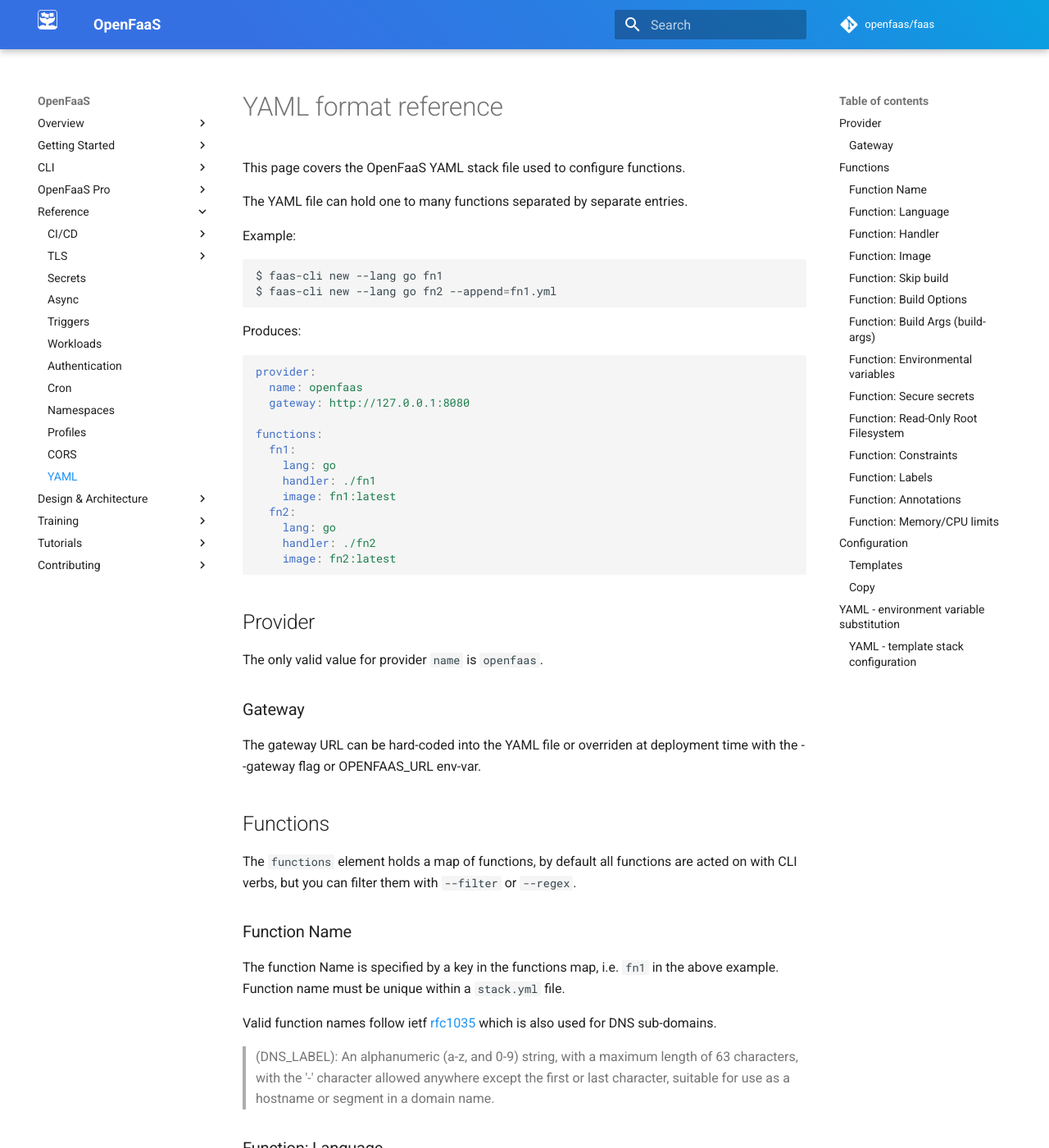
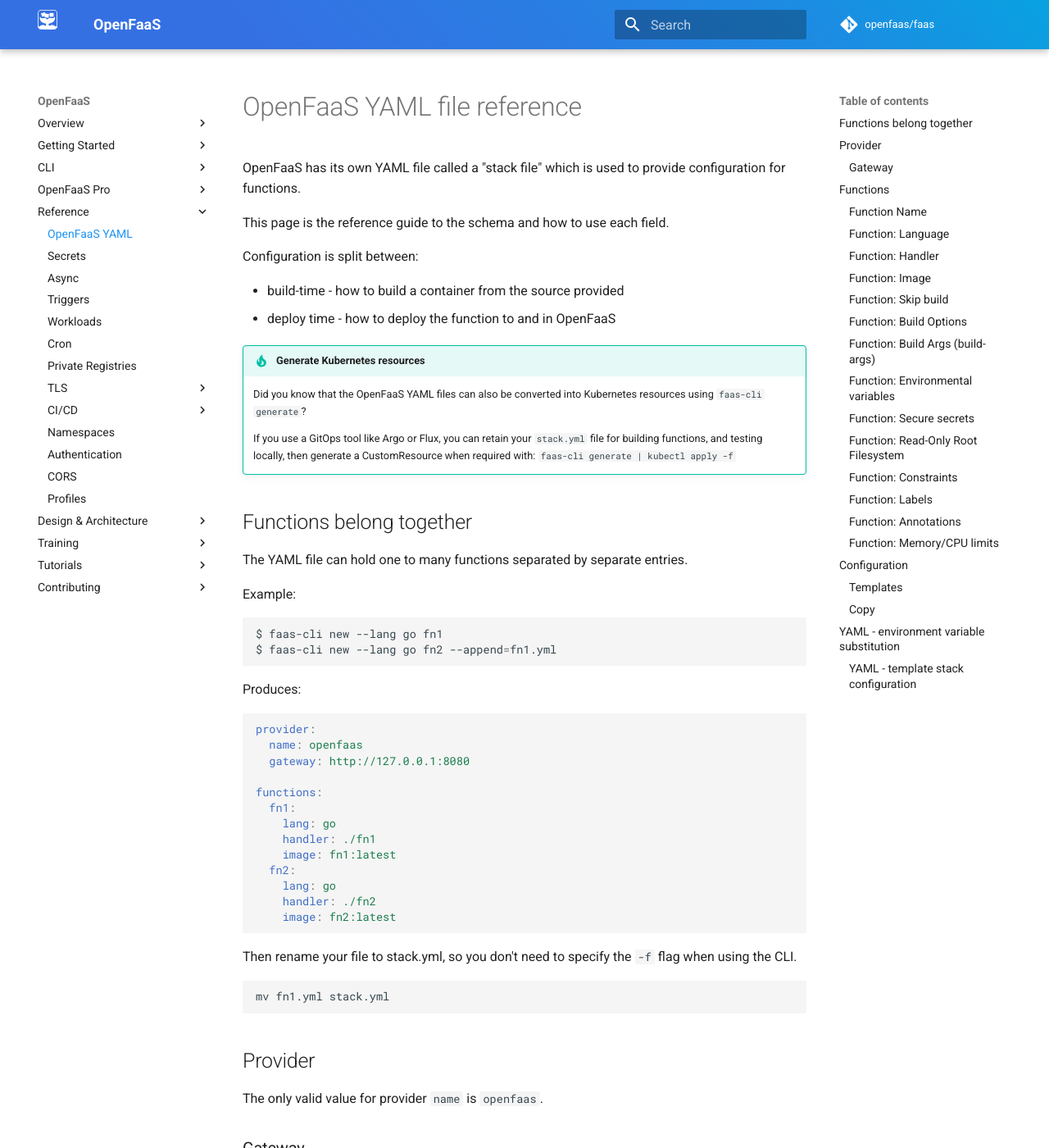
Before and after one commit to openfaas/docs, an MkDocs documentation site: the page built from docs/reference/yaml.md, in a window 1280 px wide and 1400 px high. Shown: the whole window at 82% size. Built offline with MkDocs 1.6.1 and Material for MkDocs 9.7.7, drawn with Linux system fonts in a browser that asks for light colours; comment, search, counter and statistics services are not loaded.

Commit message:
Break out a private registries page
Signed-off-by: Alex Ellis (OpenFaaS Ltd) <alexellis2@gmail.com>

````diff
--- a/docs/reference/yaml.md
+++ b/docs/reference/yaml.md
@@ -1,6 +1,20 @@
-# YAML format reference
+# OpenFaaS YAML file reference
 
-This page covers the OpenFaaS YAML stack file used to configure functions.
+OpenFaaS has its own YAML file called a "stack file" which is used to provide configuration for functions.
+
+This page is the reference guide to the schema and how to use each field.
+
+Configuration is split between:
+
+* build-time - how to build a container from the source provided
+* deploy time - how to deploy the function to and in OpenFaaS
+
+!!! tip "Generate Kubernetes resources"
+    Did you know that the OpenFaaS YAML files can also be converted into Kubernetes resources using `faas-cli generate`?
+
+    If you use a GitOps tool like Argo or Flux, you can retain your `stack.yml` file for building functions, and testing locally, then generate a CustomResource when required with: `faas-cli generate | kubectl apply -f`
+
+## Functions belong together
 
 The YAML file can hold one to many functions separated by separate entries.
 
@@ -13,7 +27,7 @@ $ faas-cli new --lang go fn2 --append=fn1.yml
 
 Produces:
 
-```YAML
+```yaml
 provider:
   name: openfaas
   gateway: http://127.0.0.1:8080
@@ -27,6 +41,12 @@ functions:
     lang: go
     handler: ./fn2
     image: fn2:latest
+```
+
+Then rename your file to stack.yml, so you don't need to specify the `-f` flag when using the CLI.
+
+```bash
+mv fn1.yml stack.yml
 ```
 
 ## Provider
--- a/mkdocs.yml
+++ b/mkdocs.yml
@@ -130,24 +130,25 @@ nav:
       - Single Sign-On: ./openfaas-pro/sso.md
       - Function Builder API: ./openfaas-pro/builder.md
   - Reference:
+    - OpenFaaS YAML: ./reference/yaml.md
+    - Secrets: ./reference/secrets.md
+    - Async: ./reference/async.md
+    - Triggers: ./reference/triggers.md
+    - Workloads: ./reference/workloads.md
+    - Cron: ./reference/cron.md
+    - Private Registries: ./reference/private-registries.md
+    - TLS:
+      - Kubernetes: ./reference/ssl/kubernetes-with-cert-manager.md
     - CI/CD:
       - Intro: ./reference/cicd/intro.md
       - GitHub Actions: ./reference/cicd/github-actions.md
       - Function Builder API: ./openfaas-pro/builder.md
       - GitLab: ./reference/cicd/gitlab.md
       - Jenkins: ./reference/cicd/jenkins.md
-    - TLS:
-      - Kubernetes: ./reference/ssl/kubernetes-with-cert-manager.md
-    - Secrets: ./reference/secrets.md
-    - Async: ./reference/async.md
-    - Triggers: ./reference/triggers.md
-    - Workloads: ./reference/workloads.md
+    - Namespaces: ./reference/namespaces.md
     - Authentication: ./reference/authentication.md
-    - Cron: ./reference/cron.md
-    - Namespaces: ./reference/namespaces.md
+    - CORS: ./reference/cors.md
     - Profiles: ./reference/profiles.md
-    - CORS: ./reference/cors.md
-    - YAML: ./reference/yaml.md
   - Design & Architecture:
       - Production: ./architecture/production.md
       - Stack: ./architecture/stack.md
````
Also changed, not shown: docs/deployment/kubernetes.md (+130 -221 lines), docs/index.md (+2 -4 lines), docs/reference/private-registries.md (added, +122 -0 lines).
